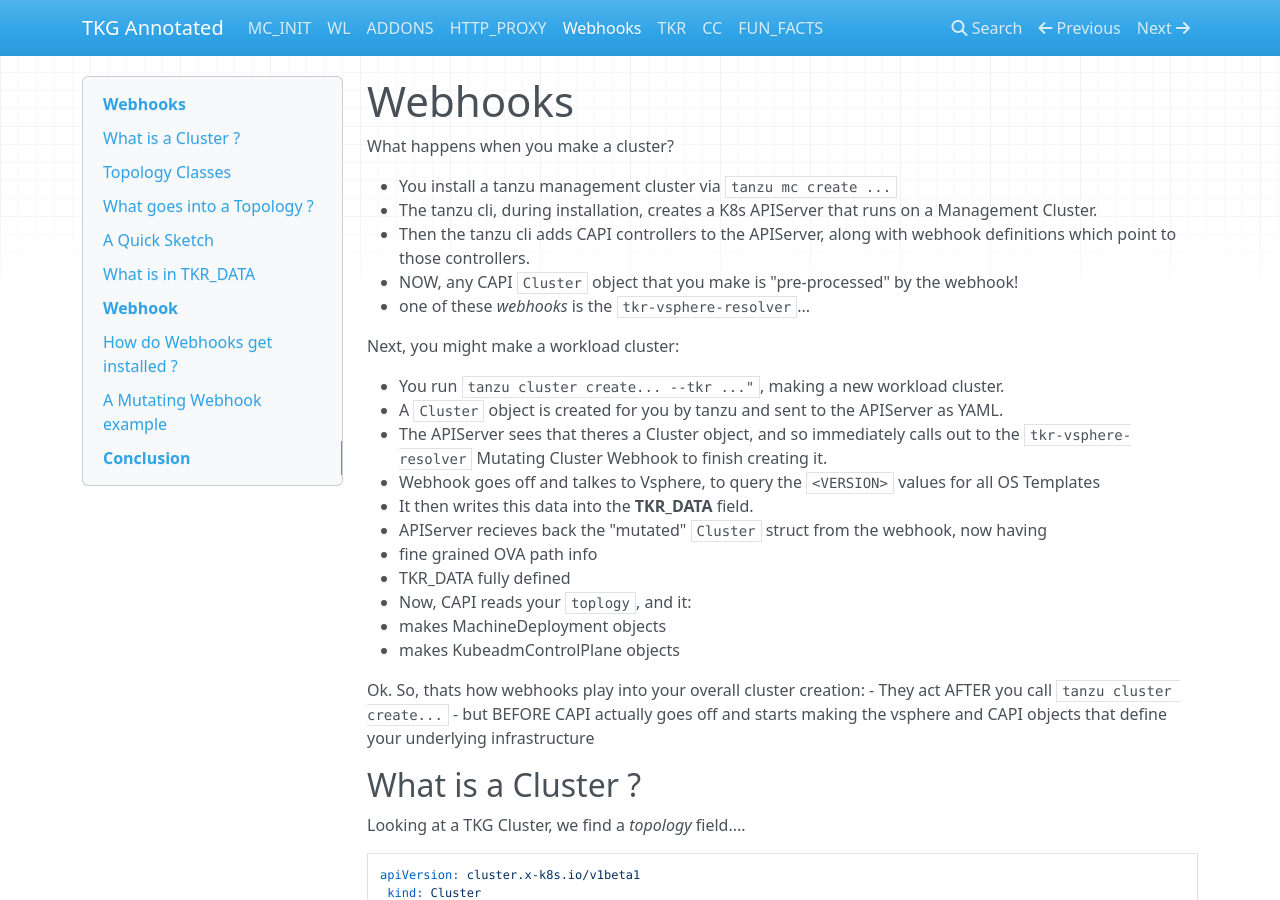
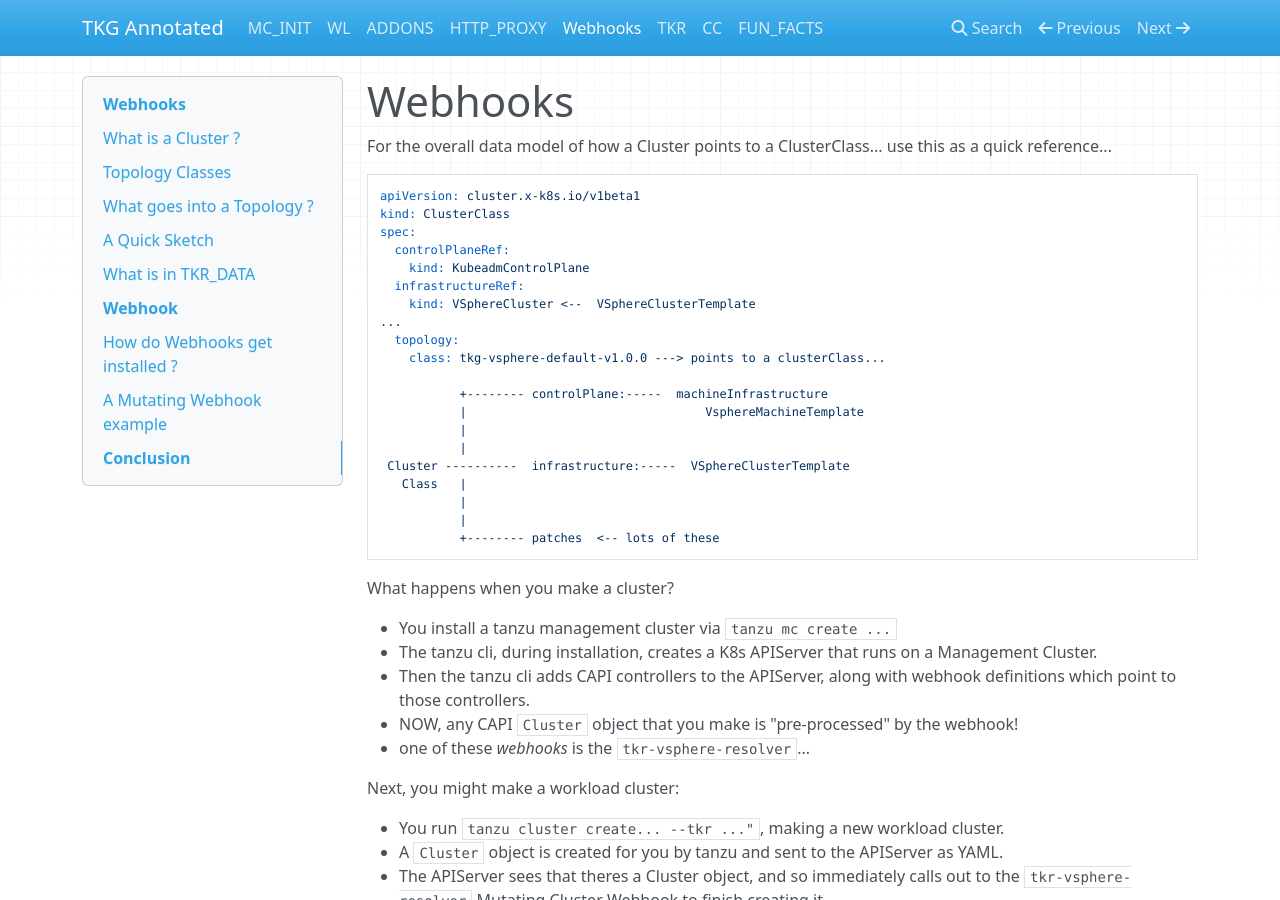
Before and after one commit to jayunit100/tanzu-install-annotated, an MkDocs documentation site: the page built from docs/z3-webhooks.md, in a window 1280 px wide and 900 px high. Built offline with MkDocs 1.6.1, drawn with Linux system fonts in a browser that asks for light colours; nearby versions of some CDN libraries.

Commit message:
Update z3-webhooks.md

````diff
--- a/docs/z3-webhooks.md
+++ b/docs/z3-webhooks.md
@@ -1,4 +1,29 @@
 # Webhooks
+
+For the overall data model of how a Cluster points to a ClusterClass... use this as a quick reference...
+
+```
+apiVersion: cluster.x-k8s.io/v1beta1
+kind: ClusterClass
+spec:
+  controlPlaneRef:
+    kind: KubeadmControlPlane
+  infrastructureRef:
+    kind: VSphereCluster <--  VSphereClusterTemplate
+...
+  topology:
+    class: tkg-vsphere-default-v1.0.0 ---> points to a clusterClass...
+
+           +-------- controlPlane:-----  machineInfrastructure
+           |                                 VsphereMachineTemplate
+           |
+           |
+ Cluster ----------  infrastructure:-----  VSphereClusterTemplate
+   Class   |
+           |
+           |
+           +-------- patches  <-- lots of these
+```
 
 What happens when you make a cluster?
 
````
